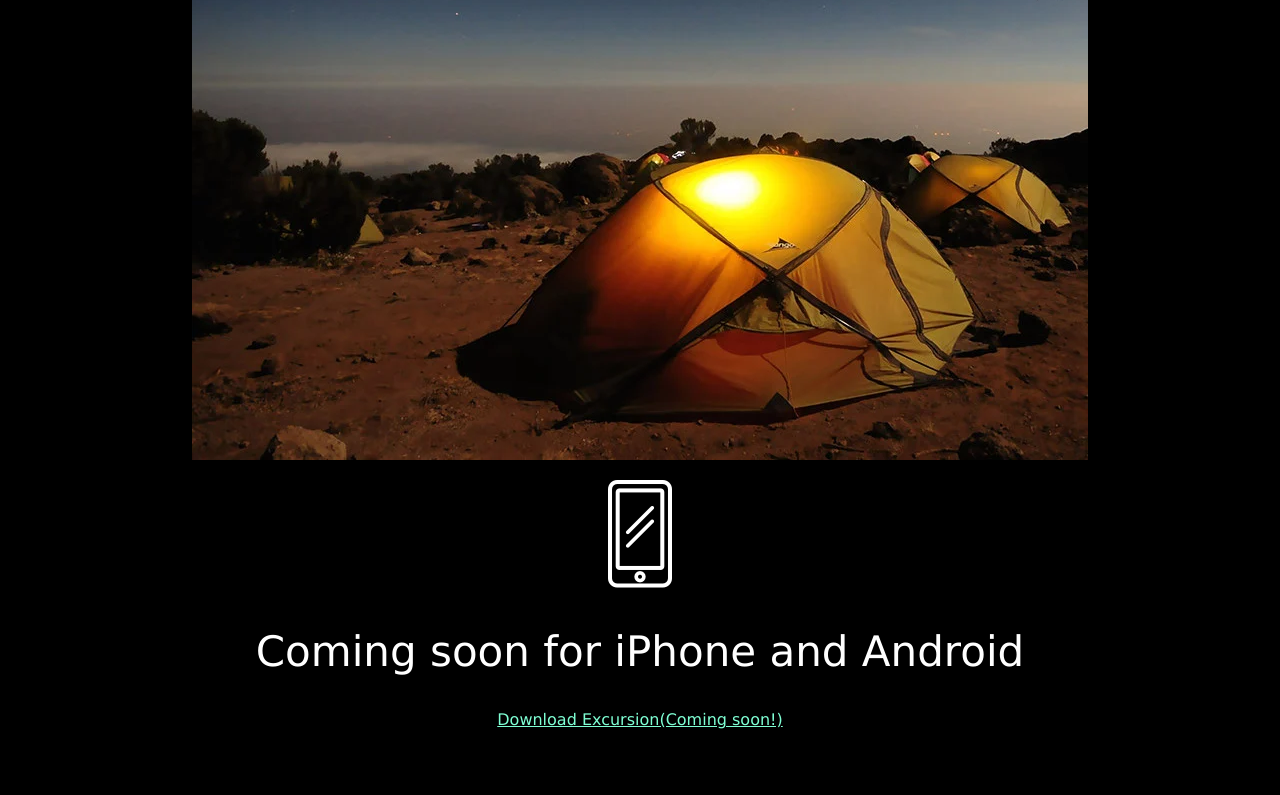
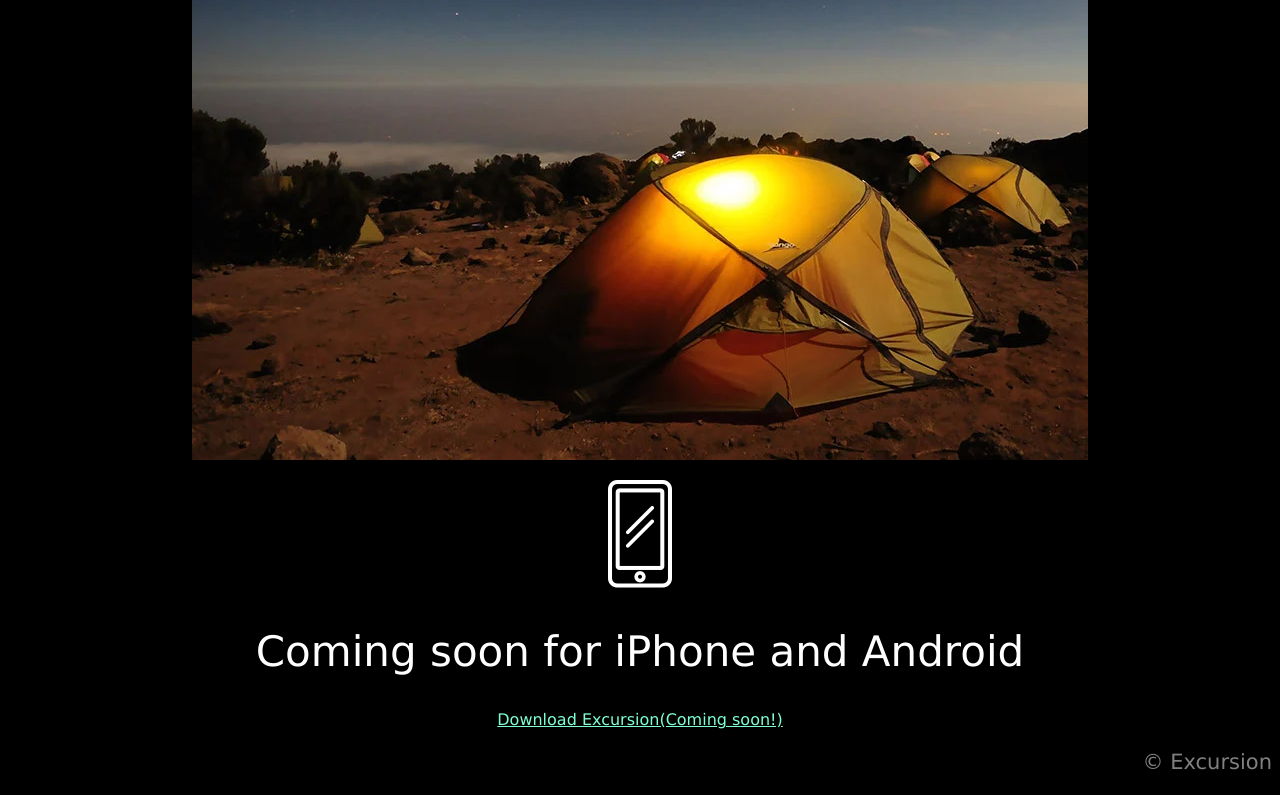
Before and after one commit to kz-98/excursion, a plain HTML site: page index.html in a window 1280 px wide. Shown: the part 552-1347 px from the top of the page. Before the commit the page ends 1297 px from the top, so only its background shows below. Drawn offline with Linux system fonts and the light colour scheme.

Commit message:
added footer logo

```diff
--- a/index.html
+++ b/index.html
@@ -24,5 +24,6 @@
     <p><img src="/resources/images/phone.webp" alt="Phone" /></p>
     <h2 class="header_secondary">Coming soon for iPhone and Android</h2>
     <p><a href="#" class="link_cta">Download Excursion(Coming soon!)</a></p>
+    <p class="footer_logo">© Excursion</p>
   </body>
 </html>
--- a/resources/css/style.css
+++ b/resources/css/style.css
@@ -3,7 +3,7 @@ body {
   text-align: center;
   font-family: Verdana, Geneva, Tahoma, sans-serif;
 }
-
+/*headers*/
 .header_main {
   font-weight: normal;
   font-size: 50px;
@@ -18,7 +18,14 @@ body {
   font-size: 21px;
   color: gray;
 }
+/*link*/
 .link_cta {
   font-size: 16px;
   color: aquamarine;
 }
+/*Footer*/
+.footer_logo {
+  font-size: 21px;
+  color: gray;
+  text-align: right;
+}
```
